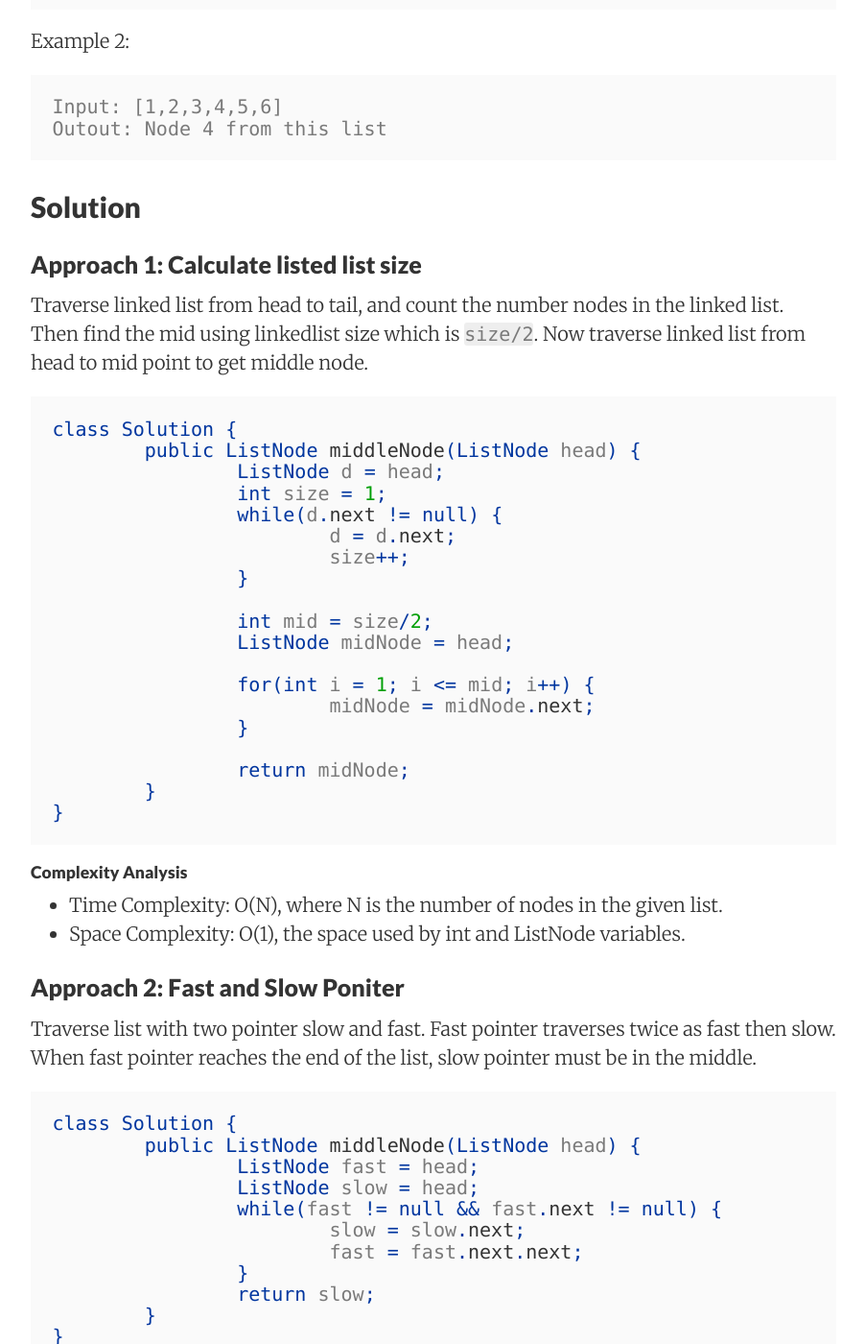
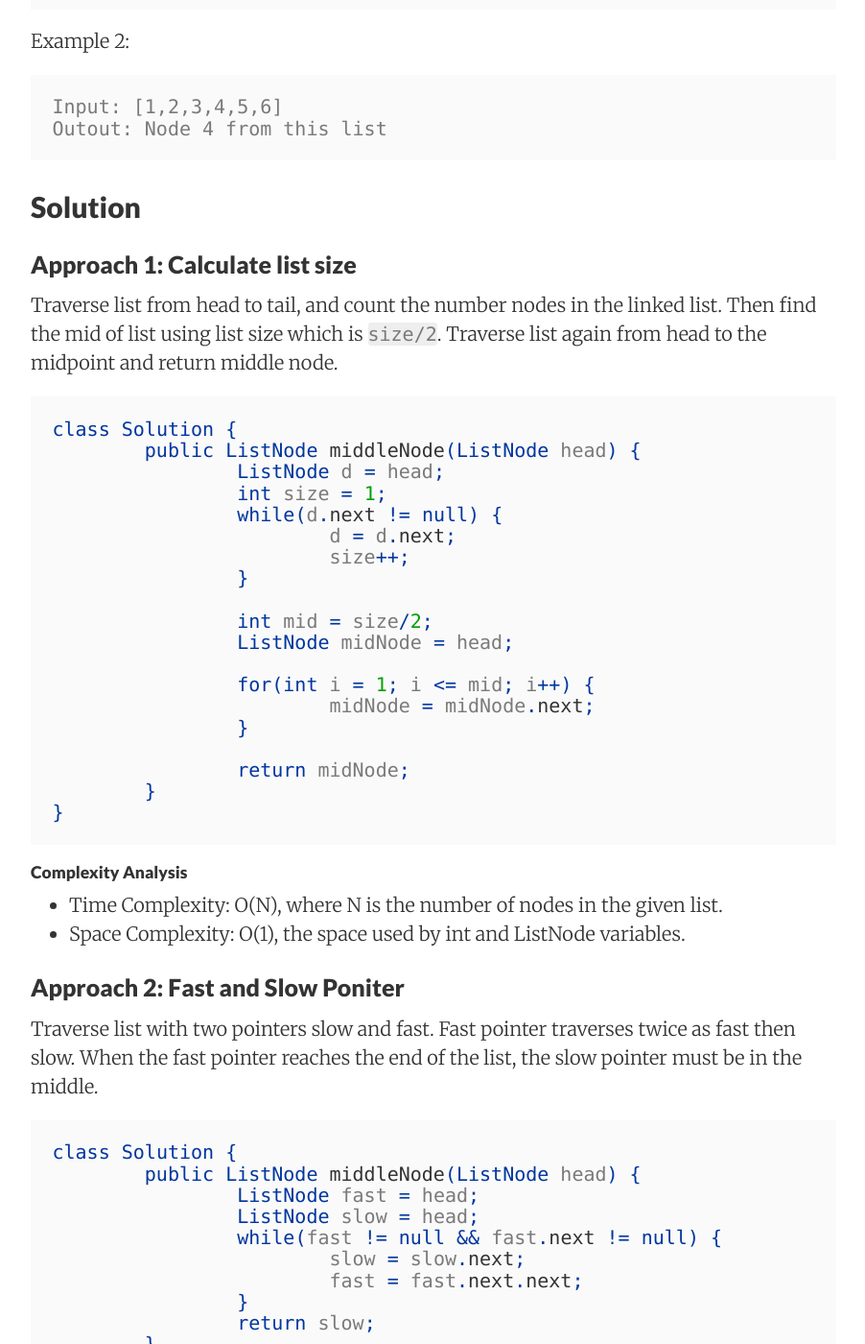
Before and after one commit to vsvankhede/vsvankhede.github.io, a Jekyll site: the page built from _posts/2019-04-16-coding-problem-middle-of-the-linked-list.md, in a window 1280 px wide and 1400 px high, scrolled down 674 px. Shown: the whole window at 96% size, without its empty margins (188-1090 px from the left). Built offline with Jekyll 4.4.1, drawn with Linux system fonts in a browser that asks for light colours; nearby versions of some CDN libraries; comment, search, counter and statistics services are not loaded.

Commit message:
update daily coding problem post

````diff
--- a/_posts/2019-04-16-coding-problem-middle-of-the-linked-list.md
+++ b/_posts/2019-04-16-coding-problem-middle-of-the-linked-list.md
@@ -20,8 +20,8 @@ Outout: Node 4 from this list
 ```
 
 ## Solution
-### Approach 1: Calculate listed list size
-Traverse linked list from head to tail, and count the number nodes in the linked list. Then find the mid using linkedlist size which is `size/2`. Now traverse linked list from head to mid point to get middle node.
+### Approach 1: Calculate list size
+Traverse list from head to tail, and count the number nodes in the linked list. Then find the mid of list using list size which is `size/2`. Traverse list again from head to the midpoint and return middle node.
 
 ```java
 class Solution {
@@ -50,7 +50,7 @@ class Solution {
 * Space Complexity: O(1), the space used by int and ListNode variables.
 
 ### Approach 2: Fast and Slow Poniter
-Traverse list with two pointer slow and fast. Fast pointer traverses twice as fast then slow. When fast pointer reaches the end of the list, slow pointer must be in the middle.
+Traverse list with two pointers slow and fast. Fast pointer traverses twice as fast then slow. When the fast pointer reaches the end of the list, the slow pointer must be in the middle.
 
 ```java
 class Solution {
````
